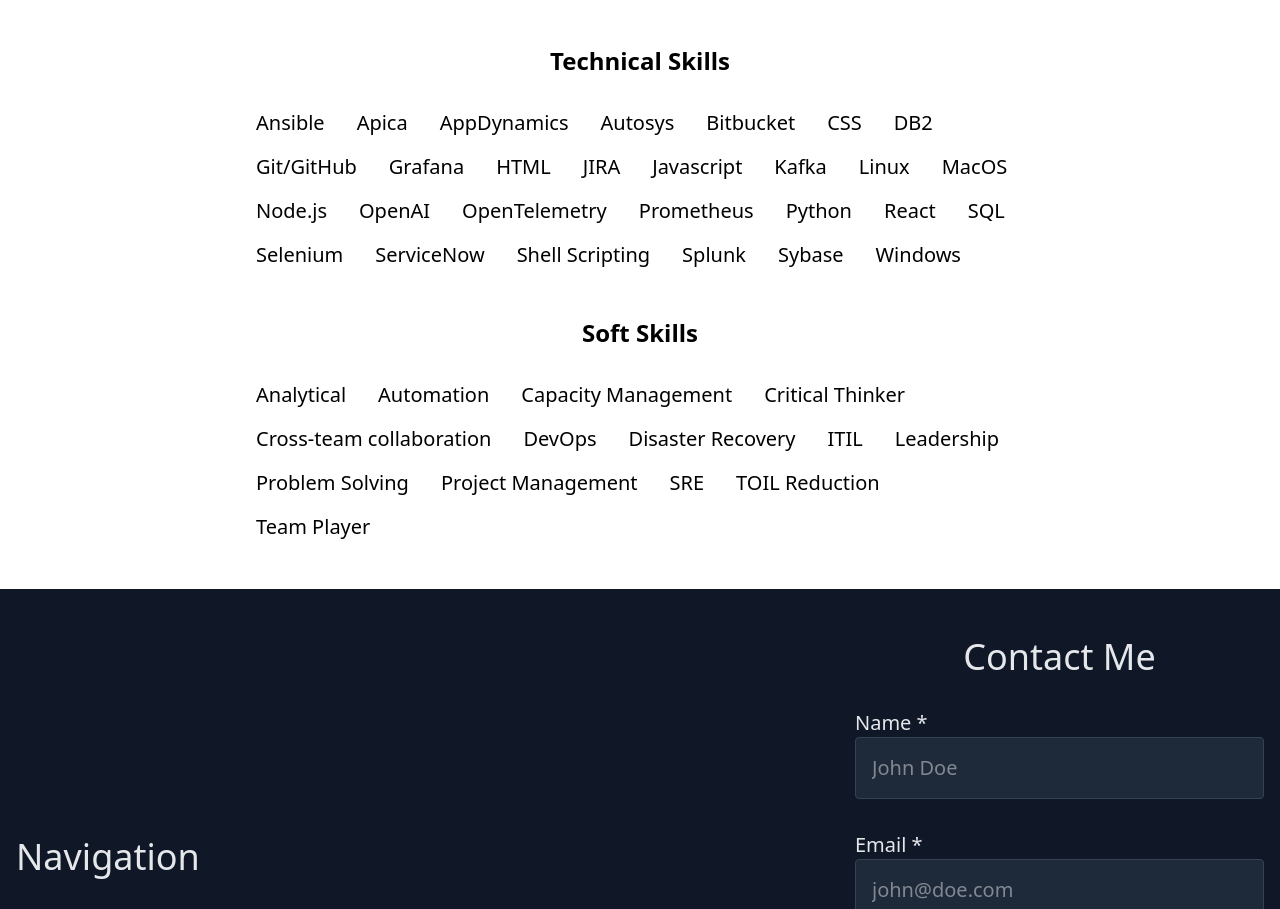
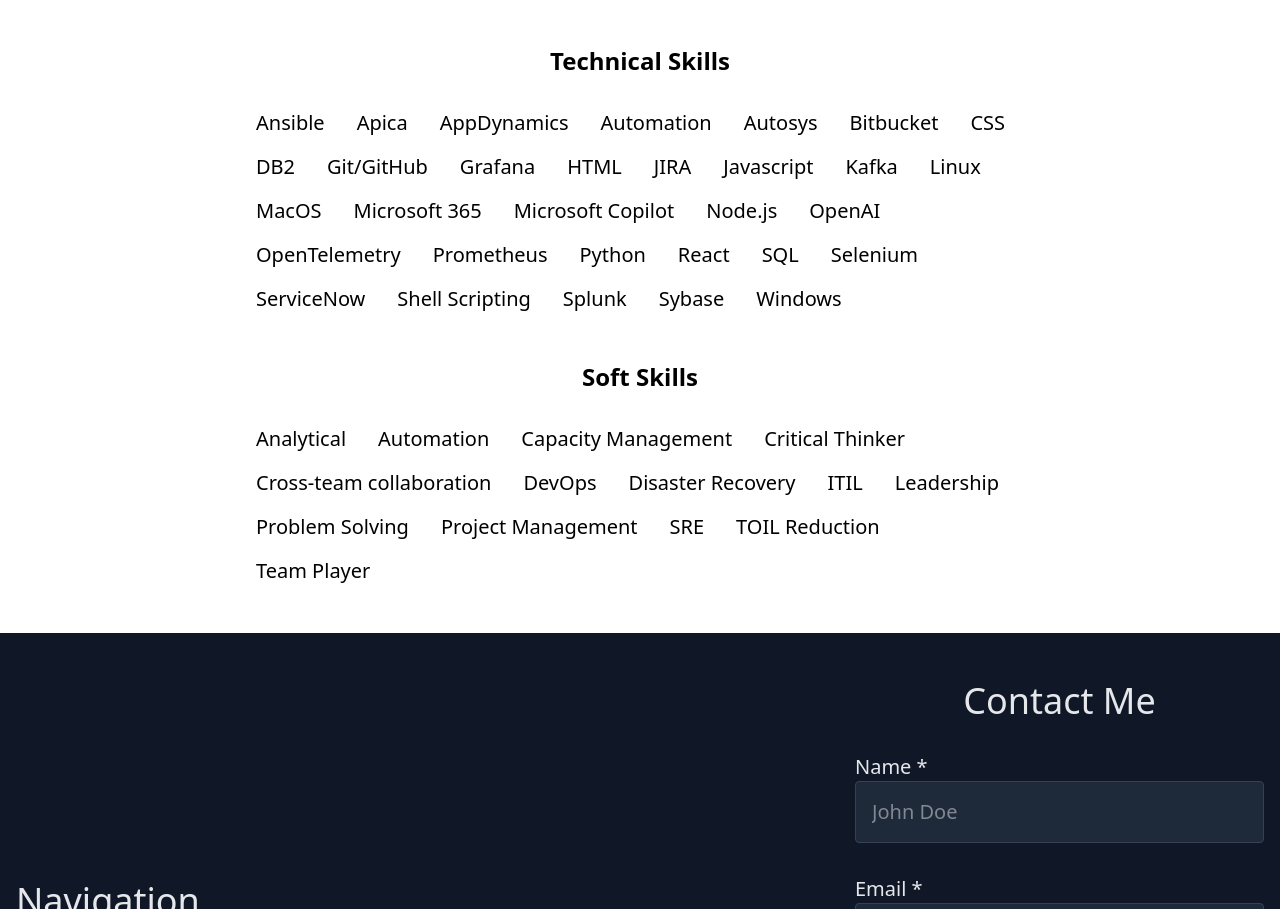
Before and after one commit to brettbaisley/brettbaisley.com, an Astro site: page / in a window 1280 px wide. Shown: the part 3820-4729 px from the top of the page. Built offline with nearby package versions, Linux system fonts and the light colour scheme; Astro itself is replaced by a stand-in of ours.

Commit message:
Updated skills

```diff
--- a/src/components/Skills.astro
+++ b/src/components/Skills.astro
@@ -28,7 +28,10 @@
     'Autosys',
     'ServiceNow',
     'OpenAI',
-    'Ansible'
+    'Ansible',
+    'Automation',
+    'Microsoft 365',
+    'Microsoft Copilot'
 ]
 
 const skills_soft = [
```
